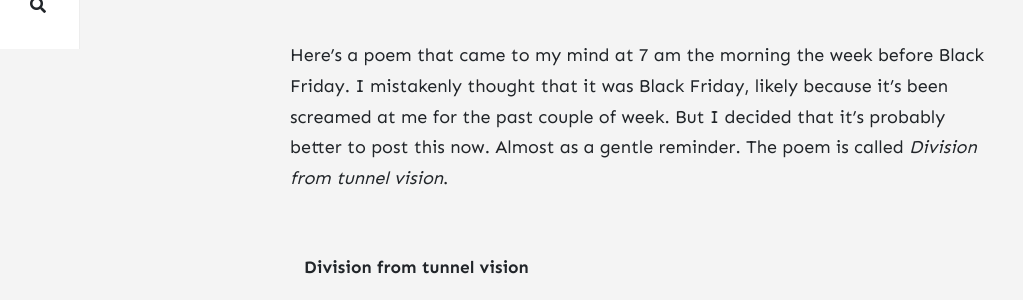
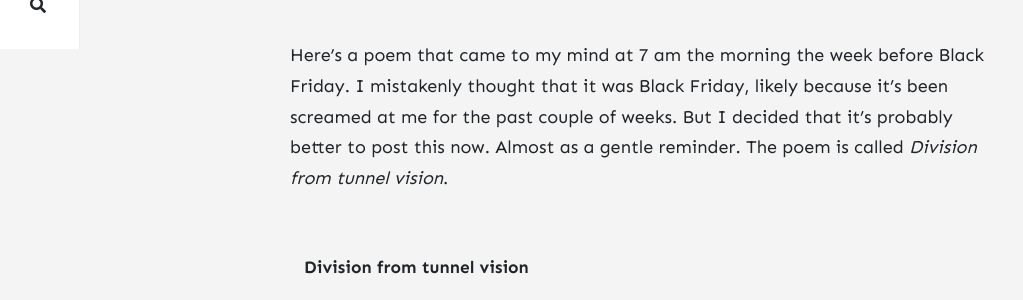
Before and after one commit to ElisParry/elisparry.github.io, a Jekyll site: the page built from _posts/2025-11-21-black-friday-poem.md, in a window 1280 px wide. Shown: the part 851-1151 px from the top of the page, without its empty margins (0-1023 px from the left). Built offline with Jekyll 4.4.1, drawn with Linux system fonts in a browser that asks for light colours; nearby versions of some CDN libraries; comment, search, counter and statistics services are not loaded; some of the changed lines change nothing that is shown.

Commit message:
Black friday blog

```diff
--- a/_posts/2025-11-21-black-friday-poem.md
+++ b/_posts/2025-11-21-black-friday-poem.md
@@ -9,30 +9,8 @@
 comments: false
 ---
 
-<style>
-.poem {
-  max-width: 720px;
-  margin: 8px auto;        /* reduced vertical gap above/below the poem */
-  text-align: left;
-  line-height: 1.45;
-  font-size: 1.03rem;
-  white-space: pre-wrap;   /* preserve line breaks */
-  padding: 8px 14px;       /* slightly smaller padding to tighten the block */
-}
-.poem p { margin: 0; }     /* ensure no extra paragraph margins inside the block */
 
-/* make the poem title bold */
-.poem .poem-title {
-  font-weight: 700;
-  margin-bottom: 8px;
-  display: block;
-  font-size: 1.08rem;
-}
-</style>
-
-
-
-Here's a poem that came to my mind at 7 am the morning the week before Black Friday. I mistakenly thought that it was Black Friday, likely because it's been screamed at me for the past couple of week. But I decided that it's probably better to post this now. Almost as a gentle reminder. The poem is called *Division from tunnel vision*.
+Here's a poem that came to my mind at 7 am the morning the week before Black Friday. I mistakenly thought that it was Black Friday, likely because it's been screamed at me for the past couple of weeks. But I decided that it's probably better to post this now. Almost as a gentle reminder. The poem is called *Division from tunnel vision*.
 
 <div class="poem">
 <div class="poem-title">Division from tunnel vision</div>
```
